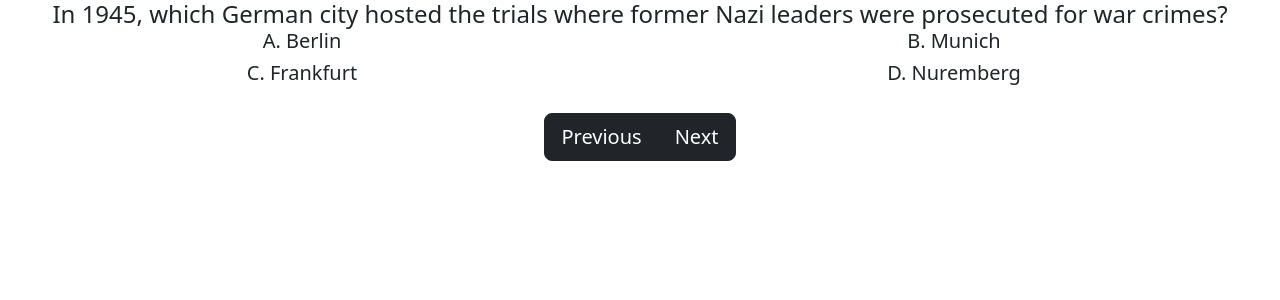
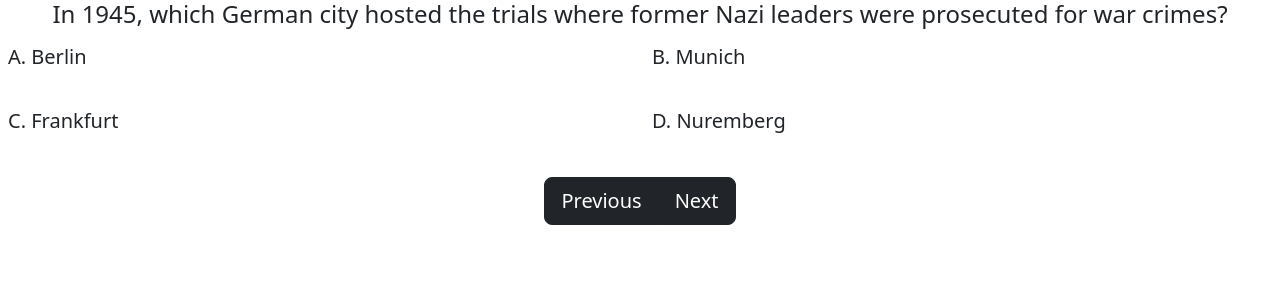
Before and after one commit to jarrm5/trivia-app-react, a React (Create React App) app: page / in a window 1280 px wide. Shown: the top 300 px of the page. Built offline with nearby package versions, Linux system fonts and the light colour scheme.

Commit message:
Added selected index for answers via mui

```diff
--- a/src/components/Answer.tsx
+++ b/src/components/Answer.tsx
@@ -1,9 +1,12 @@
 import { AnswerProps } from "../props/Answer.types";
+import { ListItemButton } from "@mui/material";
 
-export const Answer = ({ prefix, label, isCorrect, onSelect }: AnswerProps) => {
+export const Answer = ({ prefix, label, isCorrect, isSelected, onSelect }: AnswerProps) => {
   return (
-    <h5 onClick={onSelect}>
-      {prefix}. {label}
-    </h5>
+    <ListItemButton selected={isSelected}>
+      <h5 onClick={onSelect}>
+        {prefix}. {label}
+      </h5>
+    </ListItemButton>
   );
 };
--- a/src/components/AnswerBank.tsx
+++ b/src/components/AnswerBank.tsx
@@ -3,42 +3,29 @@ import { AnswerProps } from "../props/Answer.types";
 import { Answer } from "./Answer";
 import { AnswerBankProps } from "../props/AnswerBank.types";
 import { Grid } from "@mui/material";
+import { List } from "@mui/material";
 
 export const AnswerBank = ({ answers }: AnswerBankProps) => {
   const [selectedIndex, setSelectedIndex] = useState(-1);
 
   return (
-    <Grid container rowSpacing={1} columnSpacing={{ xs: 1, sm: 2, md: 3 }}>
+    <Grid container rowSpacing={1} columnSpacing={{ xs: 1, sm: 1, md: 1 }}>
       {answers.map((answer, index) => (
         <Grid xs={6}>
+          <List>
             <Answer
+              key={index}
               isCorrect={answer.isCorrect}
               prefix={String.fromCharCode(index + 65)}
               label={answer.answer}
+              isSelected={selectedIndex === index}
               onSelect={() => {
                 setSelectedIndex(index);
               }}
             ></Answer>
+          </List>
         </Grid>
       ))}
     </Grid>
-    // <Grid xs={6}>A</Grid>
-    // <Grid xs={6}>B</Grid>
-    // <Grid xs={6}>C</Grid>
-    // <Grid xs={6}>D</Grid>
-    // <ul className="list-group">
-    //   {answers.map((answer, index) => (
-    //     <li className={selectedIndex === index ? "list-group-item active" : "list-group-item"} key={index}>
-    //       <Answer
-    //         isCorrect={answer.isCorrect}
-    //         prefix={String.fromCharCode(index + 65)}
-    //         label={answer.answer}
-    //         onSelect={() => {
-    //           setSelectedIndex(index);
-    //         }}
-    //       ></Answer>
-    //     </li>
-    //   ))}
-    // </ul>
   );
 };
--- a/src/props/Answer.types.ts
+++ b/src/props/Answer.types.ts
@@ -2,5 +2,6 @@ export type AnswerProps = {
     prefix: string
     label: string
     isCorrect : boolean
+    isSelected : boolean
     onSelect : () => void
 }
```
Lines whose indentation alone changed are shown as unchanged.
